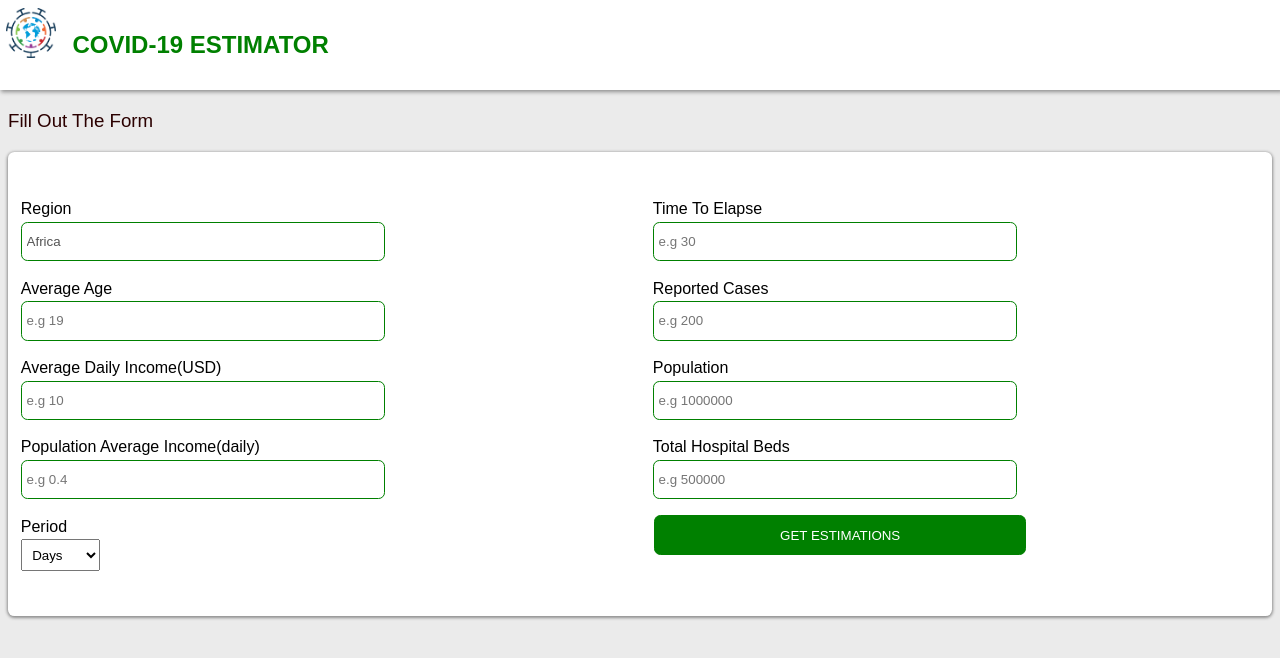
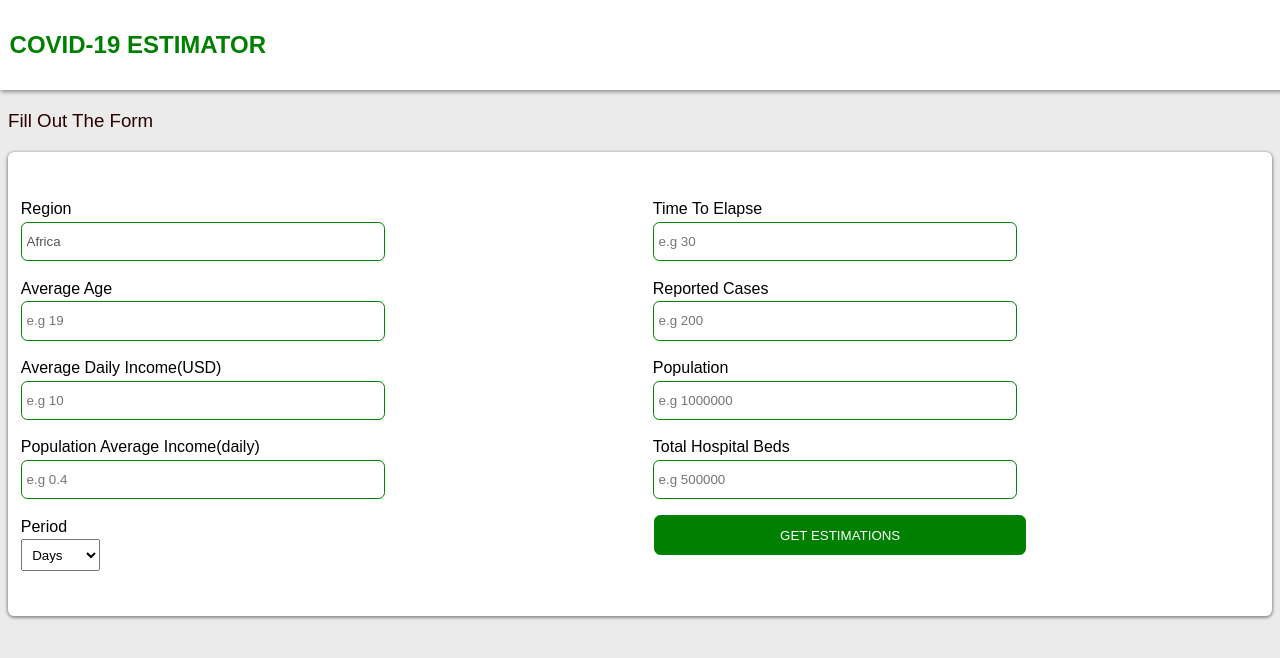
Before and after one commit to cmcWebCode40/covid_19_app, a plain HTML site: page index.html in a window 1280 px wide. Drawn offline with Linux system fonts and the light colour scheme.

Commit message:
removed image

```diff
--- a/index.css
+++ b/index.css
@@ -34,10 +34,6 @@ header h1 {
 
 }
 
-header img {
-    margin: .5rem  .4rem ;
-
-}
 
 main section  {
     margin:  1rem .5rem ;
--- a/index.html
+++ b/index.html
@@ -12,7 +12,6 @@
 
 <body>
     <header id="header">
-        <img src="./images.png" height="50" width="50" alt="covid19 image">
         <h1>
             COVID-19 <span>ESTIMATOR</span>
         </h1>
```
Also changed, not shown: images.png (deleted).
